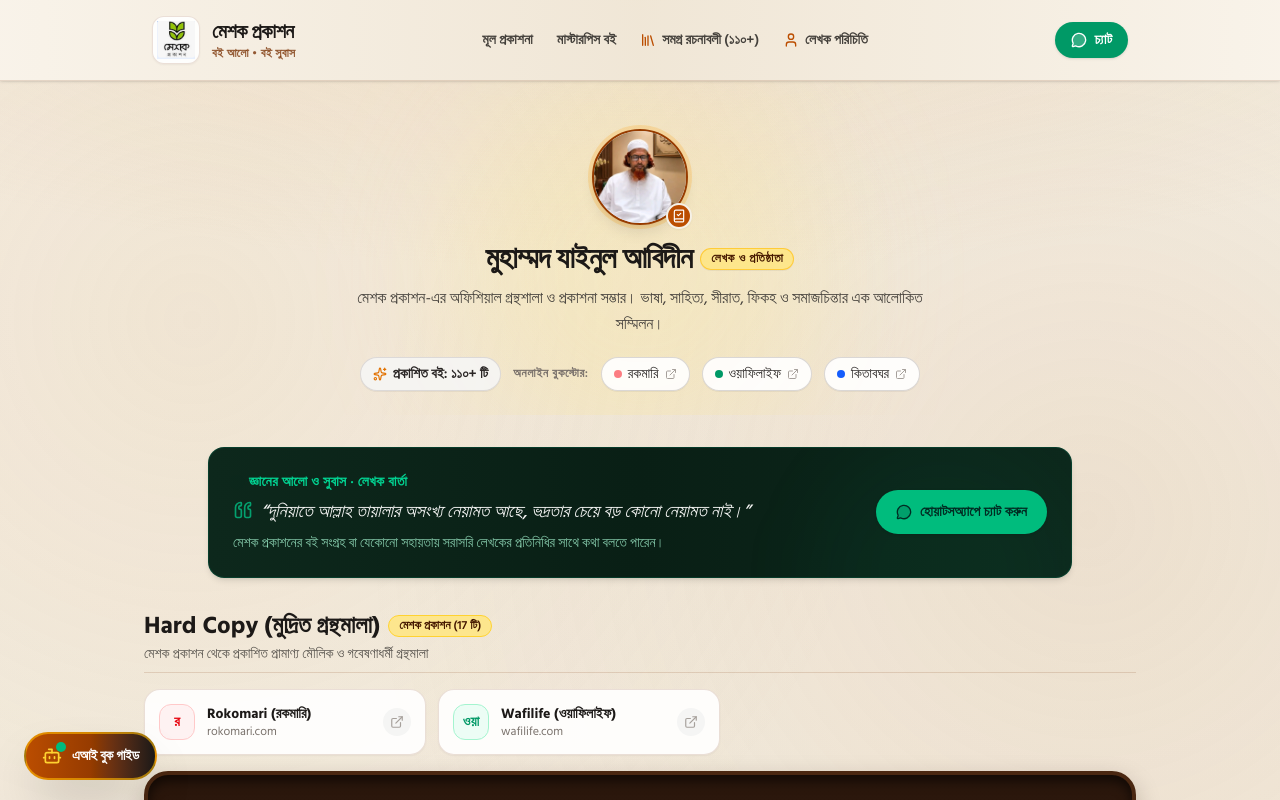
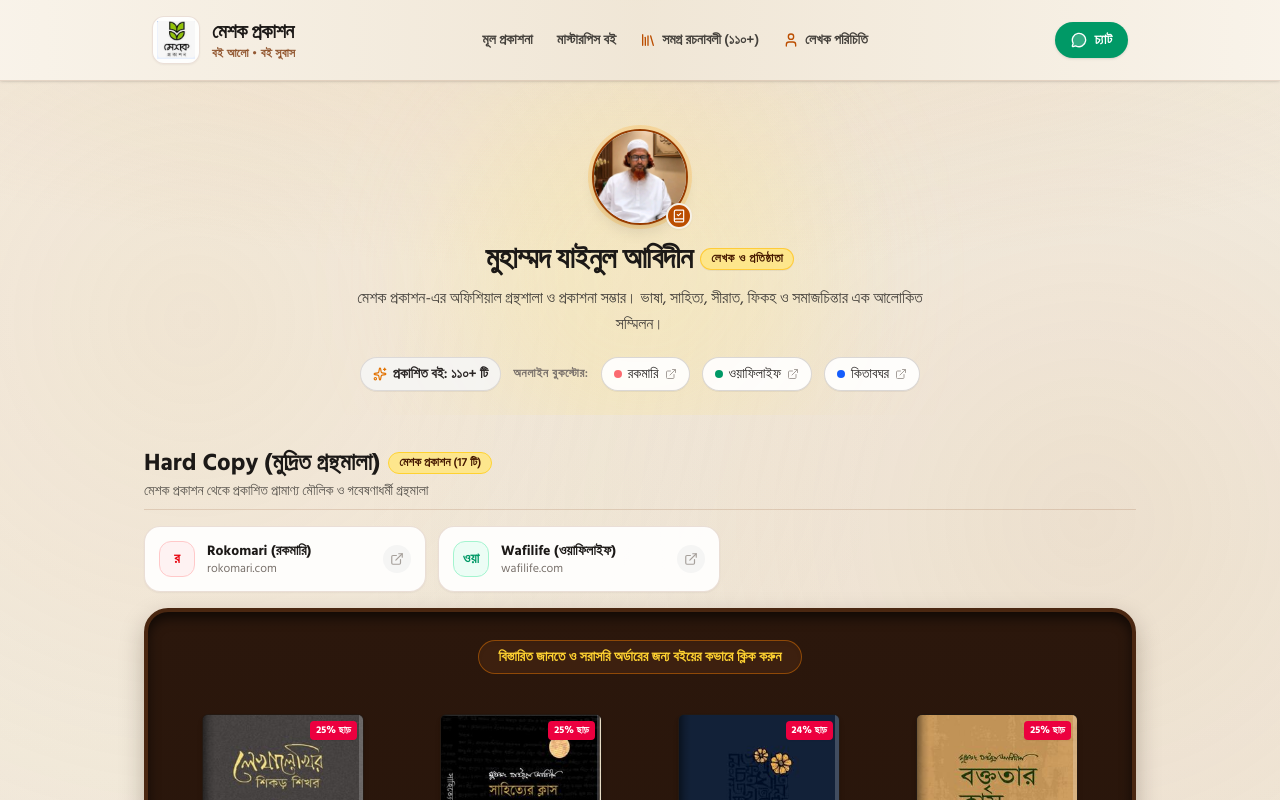
Before and after one commit to Jubayer-AI-Studio/mesk, a Next.js app: page / in a window 1280 px wide. Shown: the top 800 px of the page. Built offline with nearby package versions, Linux system fonts and the light colour scheme.

Commit message:
fix: remove quote card banner and quotes, keep layout fresh and clean

```diff
--- a/app/page.tsx
+++ b/app/page.tsx
@@ -3,14 +3,12 @@
 import React, { useState } from "react";
 import Navbar from "@/components/Navbar";
 import Hero from "@/components/Hero";
-import QuoteCard from "@/components/QuoteCard";
 import Bookshelf from "@/components/Bookshelf";
 import BookModal from "@/components/BookModal";
 import AllBooksSearchModal from "@/components/AllBooksSearchModal";
 import AuthorBioModal from "@/components/AuthorBioModal";
 import AuthorMessage from "@/components/AuthorMessage";
 import Footer from "@/components/Footer";
-import AIChatWidget from "@/components/AIChatWidget";
 import { meshkOriginalBooks, authorMasterArchive, siteConfig } from "@/lib/siteData";
 import { BookItem } from "@/lib/types";
 
@@ -89,9 +87,6 @@
         {/* Author & Publication Hero (Small 96px circular avatar) */}
         <Hero />
 
-        {/* Quote / Direct Chat Card */}
-        <QuoteCard />
-
         {/* 3D Realistic Bookshelf (Wooden & Emerald Shelves) */}
         <Bookshelf
           meshkBooks={meshkOriginalBooks}
@@ -126,9 +121,6 @@
         isOpen={isAuthorBioOpen}
         onClose={() => setIsAuthorBioOpen(false)}
       />
-
-      {/* AI Assistant Chatbot Widget (Brain & Smart Book Guide) */}
-      <AIChatWidget />
     </div>
   );
 }
--- a/components/AuthorBioModal.tsx
+++ b/components/AuthorBioModal.tsx
@@ -93,10 +93,10 @@
             </div>
 
             <div className="p-3 rounded-xl bg-amber-50/70 border border-amber-900/10 flex items-start gap-2.5">
-              <HeartHandshake className="w-5 h-5 text-rose-700 shrink-0 mt-0.5" />
+              <Feather className="w-5 h-5 text-amber-800 shrink-0 mt-0.5" />
               <div>
-                <p className="font-bold text-xs text-stone-900">ভদ্রতার মূল্যবোধ</p>
-                <p className="text-[11px] text-stone-600">&ldquo;ভদ্রতার চেয়ে বড় কোনো নেয়ামত নাই&rdquo;।</p>
+                <p className="font-bold text-xs text-stone-900">সাহিত্য ও মনন</p>
+                <p className="text-[11px] text-stone-600">ইসলামিক ও প্রাঞ্জল বাংলা সাহিত্যের সমৃদ্ধ বিকাশ।</p>
               </div>
             </div>
           </div>
--- a/components/AuthorBioSection.tsx
+++ b/components/AuthorBioSection.tsx
@@ -85,13 +85,13 @@
               </div>
 
               <div className="p-3.5 rounded-xl bg-white border border-amber-900/10 flex items-start gap-3">
-                <HeartHandshake className="w-5 h-5 text-rose-700 shrink-0 mt-0.5" />
+                <BookOpen className="w-5 h-5 text-amber-800 shrink-0 mt-0.5" />
                 <div>
                   <h4 className="font-bold text-xs sm:text-sm text-stone-900">
-                    চরিত্র ও শিষ্টাচার
+                    সাহিত্য ও মনন
                   </h4>
                   <p className="text-xs text-stone-600 mt-0.5">
-                    &ldquo;ভদ্রতার চেয়ে বড় কোনো নেয়ামত নাই&rdquo; — এই মূলনীতির প্রচারক।
+                    বিশুদ্ধ ভাষা ও আদর্শিক চিন্তার একনিষ্ঠ সাধক।
                   </p>
                 </div>
               </div>
--- a/lib/siteData.ts
+++ b/lib/siteData.ts
@@ -11,7 +11,7 @@
   authorDetailedBio:
     "মুহাম্মদ যাইনুল আবিদীন (জন্ম: ২০ নভেম্বর ১৯৬৭, মুন্সীগঞ্জ) বাংলাদেশের সমকালীন ইসলামি বুদ্ধিবৃত্তিক ও সাহিত্য আন্দোলনের অন্যতম পথিকৃৎ। দেওবন্দ থেকে উচ্চতর আরবি সাহিত্য ও হাদীসশাস্ত্রে পাঠ সমাপনের পর তিনি বহু বছর শিক্ষকতা এবং সাহিত্যের মাধ্যমে সমাজ বিনির্মাণে ভূমিকা রেখে চলেছেন। তাঁর প্রতিষ্ঠিত 'মেশক প্রকাশন' মানসম্মত ভাষা, বিশুদ্ধ সাহিত্য ও সুবাসিত চিন্তার ধারক।",
   authorQuote:
-    "দুনিয়াতে আল্লাহ তায়ালার অসংখ্য নেয়ামত আছে, ভদ্রতার চেয়ে বড় কোনো নেয়ামত নাই।",
+    "বই মানুষের আত্মাকে আলো দেয়, চিন্তা ও মননকে শাণিত করে।",
   authorQuoteAuthor: "মাওলানা মুহাম্মদ যাইনুল আবিদীন",
   officialAddress: "বাংলাবাজার / ঢাকা, বাংলাদেশ",
   whatsappNumber: "8801354840991",
--- a/package.json
+++ b/package.json
@@ -6,11 +6,15 @@
     "dev": "next dev",
     "build": "next build",
     "start": "next start",
+    "whatsapp-bot": "node scripts/start-whatsapp-bot.js",
     "lint": "eslint"
   },
   "dependencies": {
+    "@whiskeysockets/baileys": "^7.0.0-rc14",
     "lucide-react": "^1.60.0",
     "next": "16.4.2",
+    "pino": "^10.4.0",
+    "qrcode-terminal": "^0.12.0",
     "react": "19.3.0",
     "react-dom": "19.3.0"
   },
```
Also changed, not shown: 2 other files (tests, documents, lock files or other folders).
